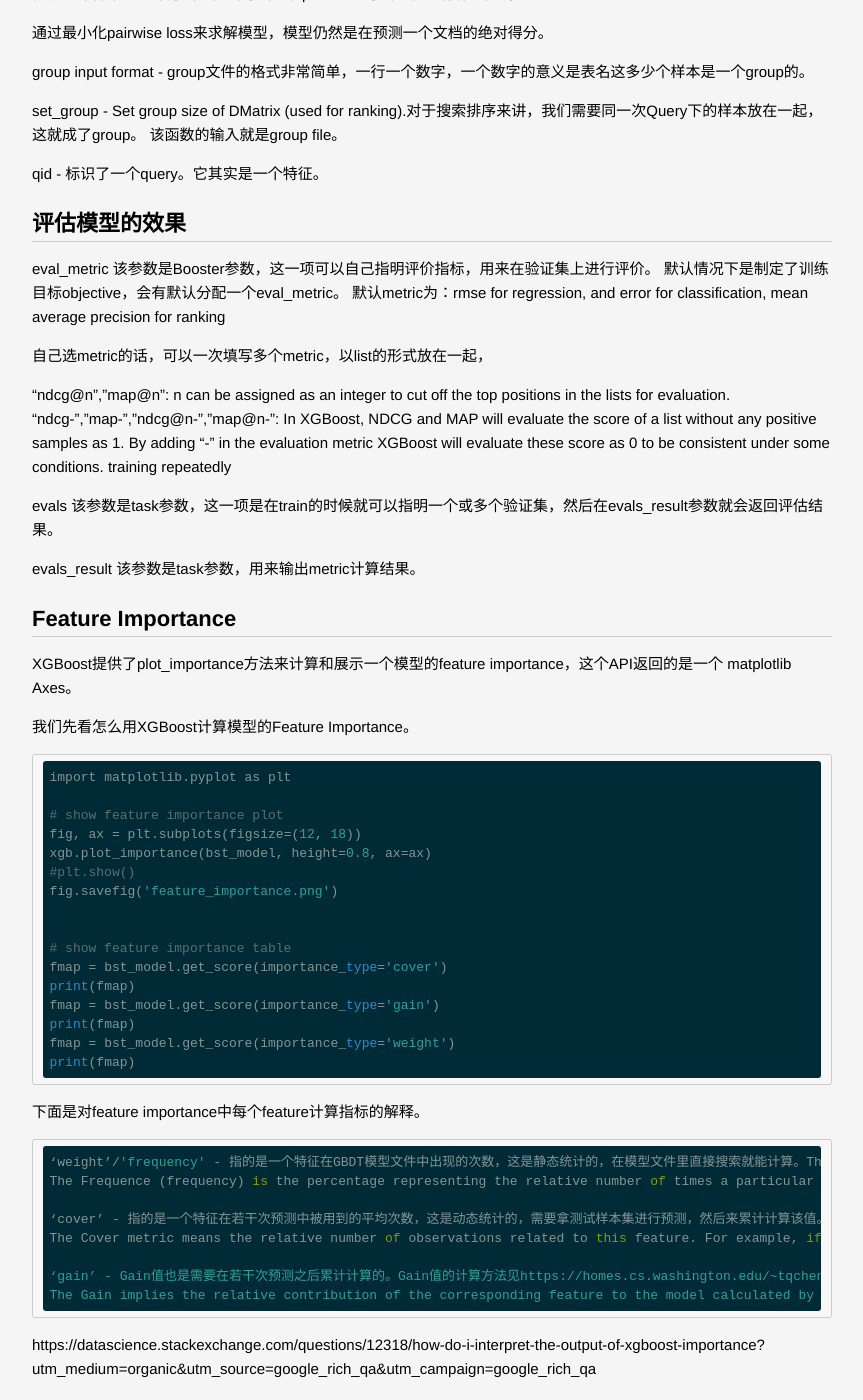
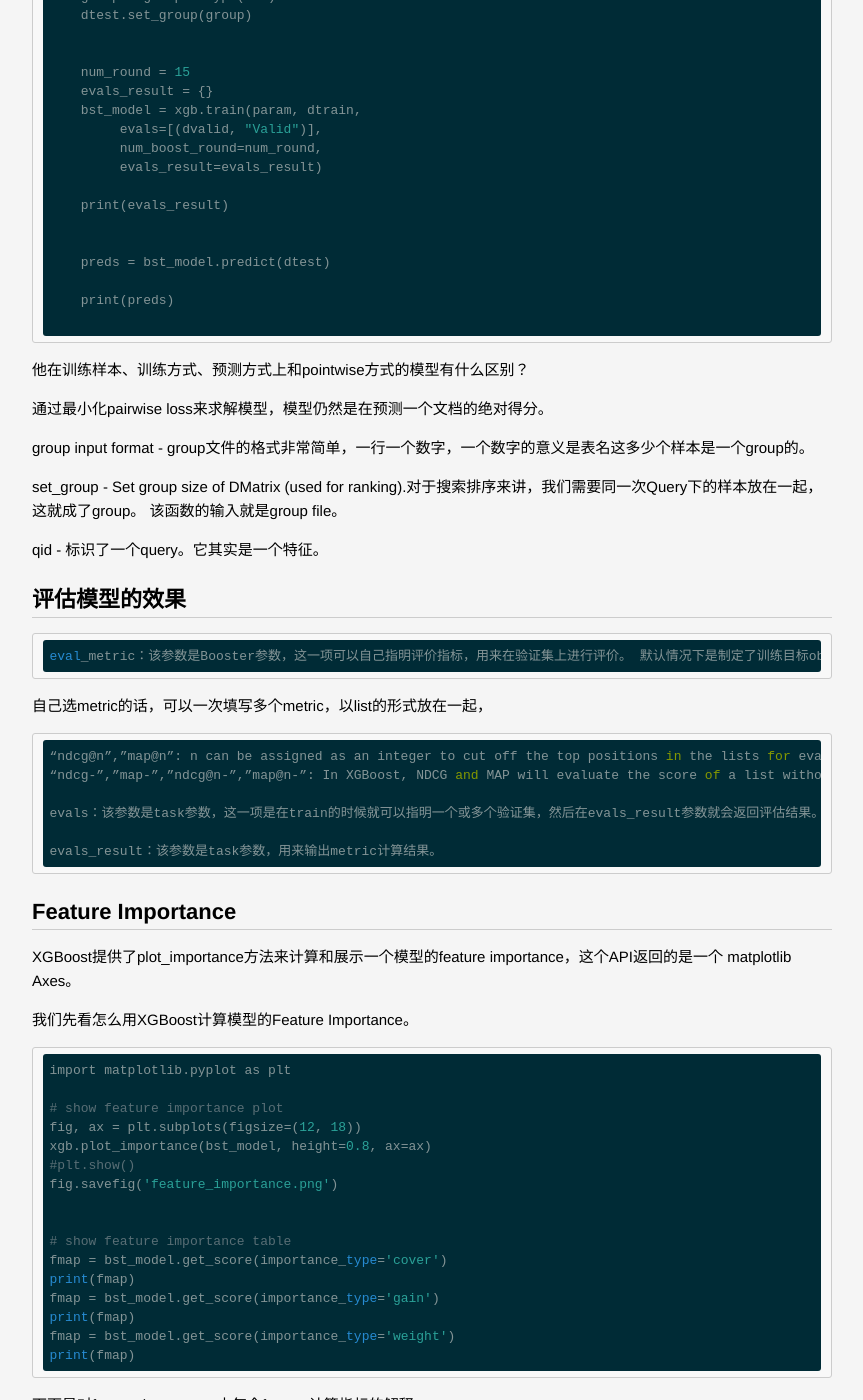
Before and after one commit to lucky521/blog, a Jekyll site: the page built from _posts/ml/2018-03-25-boosting.markdown, in a window 1280 px wide and 1400 px high, scrolled down 6434 px. Shown: the whole window, without its empty margins (208-1071 px from the left). Built offline with Jekyll 4.4.1, drawn with Linux system fonts in a browser that asks for light colours; some of the changed text lies outside the part shown.

```diff
--- a/_posts/ml/2018-03-25-boosting.markdown
+++ b/_posts/ml/2018-03-25-boosting.markdown
@@ -299,21 +313,18 @@
 
 ## 评估模型的效果
 
-eval_metric
-该参数是Booster参数，这一项可以自己指明评价指标，用来在验证集上进行评价。
+    eval_metric：该参数是Booster参数，这一项可以自己指明评价指标，用来在验证集上进行评价。
 默认情况下是制定了训练目标objective，会有默认分配一个eval_metric。
 默认metric为：rmse for regression, and error for classification, mean average precision for ranking
 
 自己选metric的话，可以一次填写多个metric，以list的形式放在一起，
 
-“ndcg@n”,”map@n”: n can be assigned as an integer to cut off the top positions in the lists for evaluation.
-“ndcg-”,”map-”,”ndcg@n-”,”map@n-”: In XGBoost, NDCG and MAP will evaluate the score of a list without any positive samples as 1. By adding “-” in the evaluation metric XGBoost will evaluate these score as 0 to be consistent under some conditions. training repeatedly
+    “ndcg@n”,”map@n”: n can be assigned as an integer to cut off the top positions in the lists for evaluation.
+    “ndcg-”,”map-”,”ndcg@n-”,”map@n-”: In XGBoost, NDCG and MAP will evaluate the score of a list without any positive samples as 1. By adding “-” in the evaluation metric XGBoost will evaluate these score as 0 to be consistent under some conditions. training repeatedly
 
-evals
-该参数是task参数，这一项是在train的时候就可以指明一个或多个验证集，然后在evals_result参数就会返回评估结果。
+    evals：该参数是task参数，这一项是在train的时候就可以指明一个或多个验证集，然后在evals_result参数就会返回评估结果。
 
-evals_result
-该参数是task参数，用来输出metric计算结果。
+    evals_result：该参数是task参数，用来输出metric计算结果。
 
 
 ## Feature Importance
```
Also changed, not shown: other parts of _posts/ml/2018-03-25-boosting.markdown (+14 -0 lines), _posts/ml/2018-10-17-modeling-tuning.markdown (+1 -1 lines).
